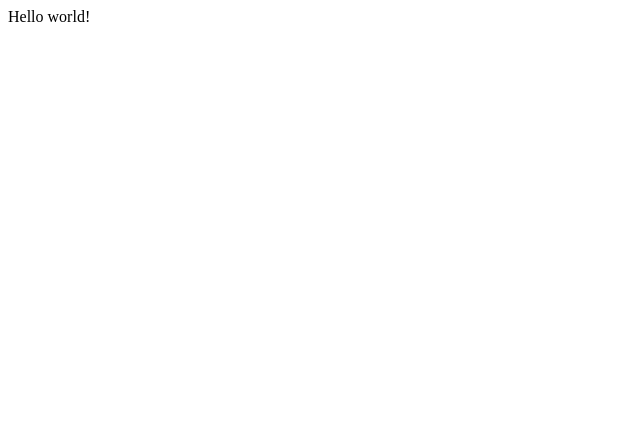
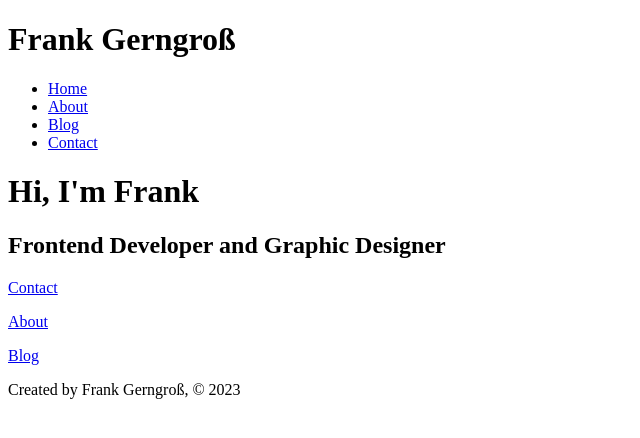
Before and after one commit to Akki-on-Rails/gatsby-bootcamp, a Gatsby site: page / in a window 1280 px wide. Shown: the whole page, without its empty margins (0-640 px from the left). Built offline with nearby package versions, Linux system fonts and the light colour scheme; Gatsby itself is replaced by a stand-in of ours.

Commit message:
setting up a rudimental page structure w/ react

```diff
--- /dev/null
+++ b/src/components/footer.js
@@ -0,0 +1,11 @@
+import React from 'react';
+
+const Footer = () => {
+  return (
+    <footer>
+      <p>Created by Frank Gerngroß, © 2023</p>
+    </footer>
+  )
+}
+
+export default Footer
--- /dev/null
+++ b/src/components/header.js
@@ -0,0 +1,20 @@
+import React from 'react';
+import { Link } from 'gatsby';
+
+const Header = () => {
+  return (
+    <header>
+      <h1>Frank Gerngroß</h1>
+      <nav>
+        <ul>
+          <li><Link to='/'>Home</Link></li>
+          <li><Link to='/about'>About</Link></li>
+          <li><Link to='/blog'>Blog</Link></li>
+          <li><Link to='/contact'>Contact</Link></li>
+        </ul>
+      </nav>
+    </header>
+  )
+}
+
+export default Header
--- /dev/null
+++ b/src/components/layout.js
@@ -0,0 +1,16 @@
+import React from 'react';
+
+import Header from './header';
+import Footer from './footer';
+
+const Layout = (props) => {
+  return (
+    <div>
+      <Header />
+      {props.children}
+      <Footer />
+    </div>
+  )
+}
+
+export default Layout
--- a/src/pages/index.js
+++ b/src/pages/index.js
@@ -1,5 +1,18 @@
-import * as React from "react"
+import React from 'react';
+import { Link } from 'gatsby';
 
-export default function Home() {
-  return <div>Hello world!</div>
+import Layout from '../components/layout';
+
+const IndexPage = () => {
+  return (
+    <Layout>
+      <h1>Hi, I'm Frank</h1>
+      <h2>Frontend Developer and Graphic Designer</h2>
+      <p><Link to='/contact'>Contact</Link></p>
+      <p><Link to='/about'>About</Link></p>
+      <p><Link to='/blog'>Blog</Link></p>
+    </Layout>
+  )
 }
+
+export default IndexPage
```
Also changed, not shown: src/pages/about.js (added, +19 -0 lines), src/pages/blog.js (added, +14 -0 lines), src/pages/contact.js (added, +18 -0 lines).
